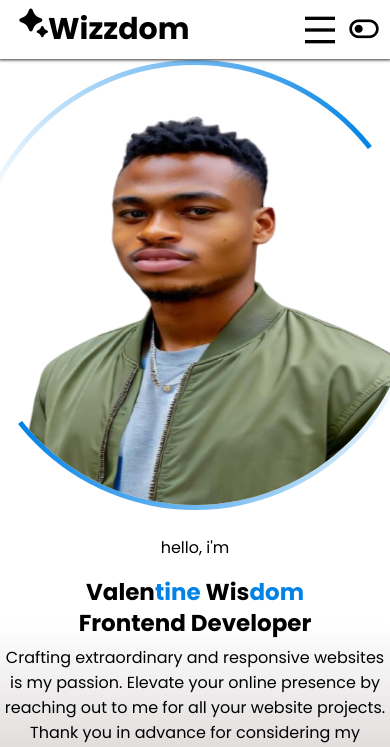
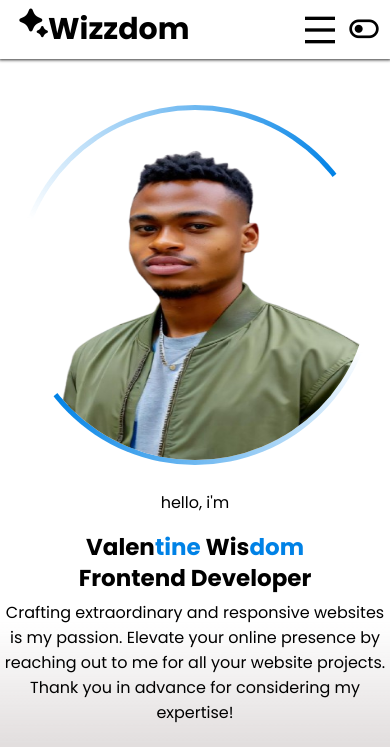
Before and after one commit to wizzdom11/wizzdom11.github.io, a plain HTML site: page index.html in a window 390 px wide. Shown: the top 747 px of the page. Drawn offline with nearby package versions, Linux system fonts and the light colour scheme.

Commit message:
Add files via upload

```diff
--- a/myPortFolio.css
+++ b/myPortFolio.css
@@ -271,18 +271,28 @@ a:hover{
     width: 500px;
     height: 500px;
     background:conic-gradient(transparent, transparent, transparent, #0082e6);
-    transform: rotate(0deg);
+    -webkit-transform: rotate(0deg);
+    -webkit-animation: rotateborder 10s linear infinite;
     animation: rotateborder 10s linear infinite;
 
 }
 @keyframes rotateborder{
     100%{
         transform: rotate(360deg);
+        -webkit-transform: rotate(360deg);
+
+    }
+}
+@keyframes rotateborder{
+    100%{
+        transform: rotate(360deg);
+
     }
 }
 .two::after{
 
     animation-delay: -5s;
+    -webkit-animation-delay: -5s;
 }
 .two .pic{
     display: flex;
@@ -1081,15 +1091,15 @@ form .inputBox{
 
     }
     .two{
-        width: 450px;
-        height: 450px;
+        width: 360px;
+        height: 360px;
         overflow: hidden;
 
         border-radius: 50%;
         top: -10px;
     }
     .two.pic{
-        margin-top:-95px;
+        margin-top:-70px;
         height: 100%;
         width: 100%;
         border-radius: 50%;
```
